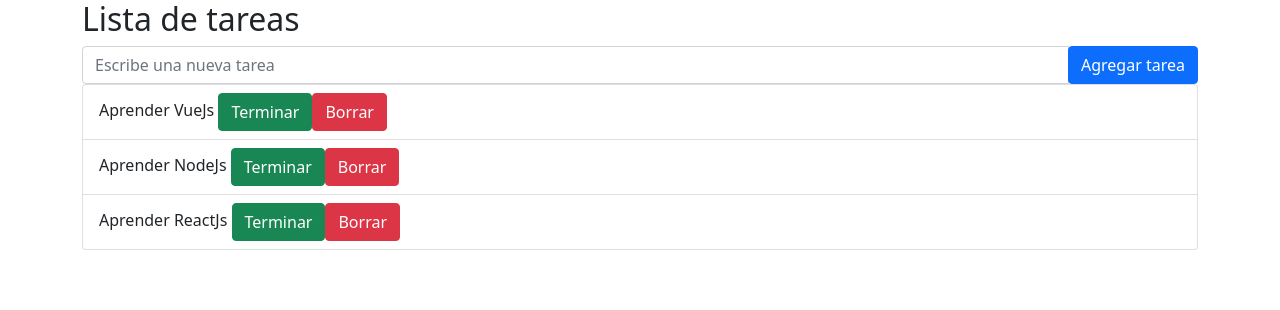
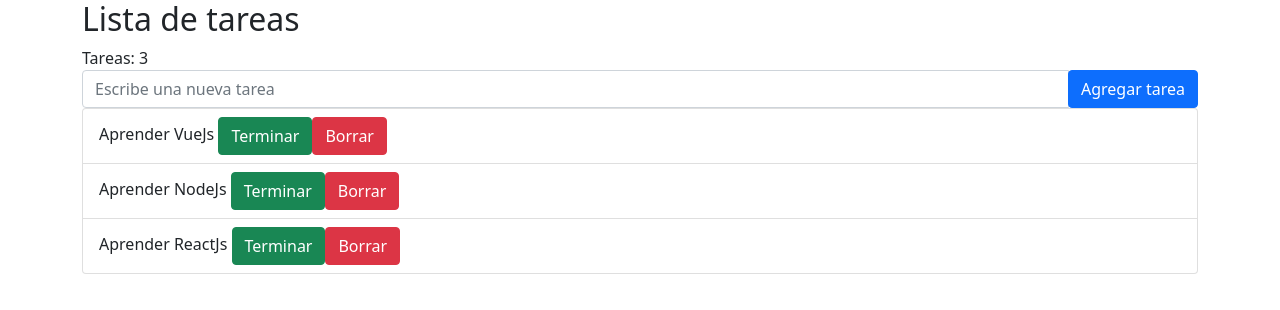
Before and after one commit to DavidMendoza5/ListaTareasProject, a Vue app: page / in a window 1280 px wide. Shown: the top 310 px of the page. Built offline with nearby package versions, Linux system fonts and the light colour scheme.

Commit message:
New prop received and new HTML tag added - A div tag was added in order to use 2 tags, the tittle tag and a new text that shows numTareas variable - numTarea variable is received by props

```diff
--- a/src/components/Titulo.vue
+++ b/src/components/Titulo.vue
@@ -1,5 +1,8 @@
 <template>
-    <h2>{{ titulo }}</h2>
+    <div>
+        <h2>{{ titulo }}</h2>
+        Tareas: {{ numTareas }}
+    </div>
 </template>
 
 <script>
@@ -11,6 +14,9 @@
         titulo: {
             type: String,
             default: 'Tareas'
+        },
+        numTareas: {
+
         }
     }
 }
```
